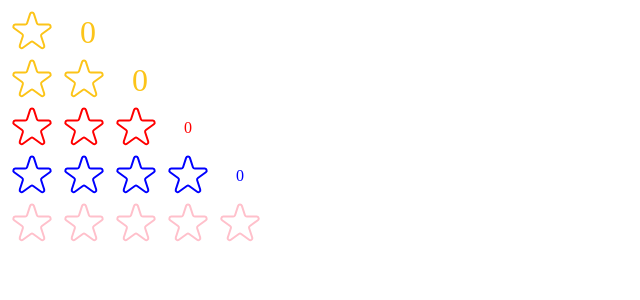
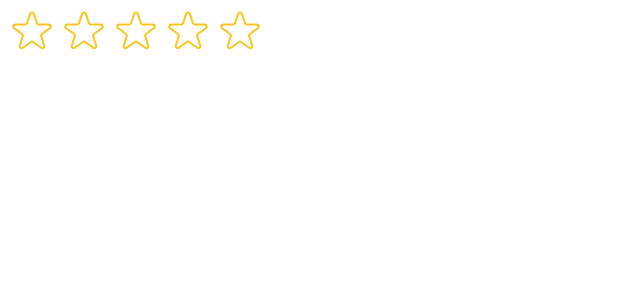
Before and after one commit to work-withPrajjwal/react-learning, a React (Create React App) app in the folder popcorn/: page / in a window 1280 px wide. Shown: the top 300 px of the page, without its empty margins (0-640 px from the left). Built offline with nearby package versions, Linux system fonts and the light colour scheme.

Commit message:
removed unwanted component from root component

```diff
--- a/popcorn/src/index.js
+++ b/popcorn/src/index.js
@@ -8,10 +8,9 @@ const root = ReactDOM.createRoot(document.getElementById('root'));
 root.render(
   <React.StrictMode>
     {/* <App /> */}
-    <StarRating maxRating={1} />
-    <StarRating maxRating={2}/>
-    <StarRating maxRating={3} color='red' size={24}/>
-    <StarRating maxRating={4} color='blue' size={24}/>
-    <StarRating maxRating={5} color='pink' size={24} messages={["Bad", "Poor", "Okay", "Good", "Excellent"]}/>
-  </React.StrictMode>
+    <StarRating
+      maxRating={5}
+      messages={["Bad", "Poor", "Okay", "Good", "Excellent"]}
+    />
+  </React.StrictMode>,
 );
```
